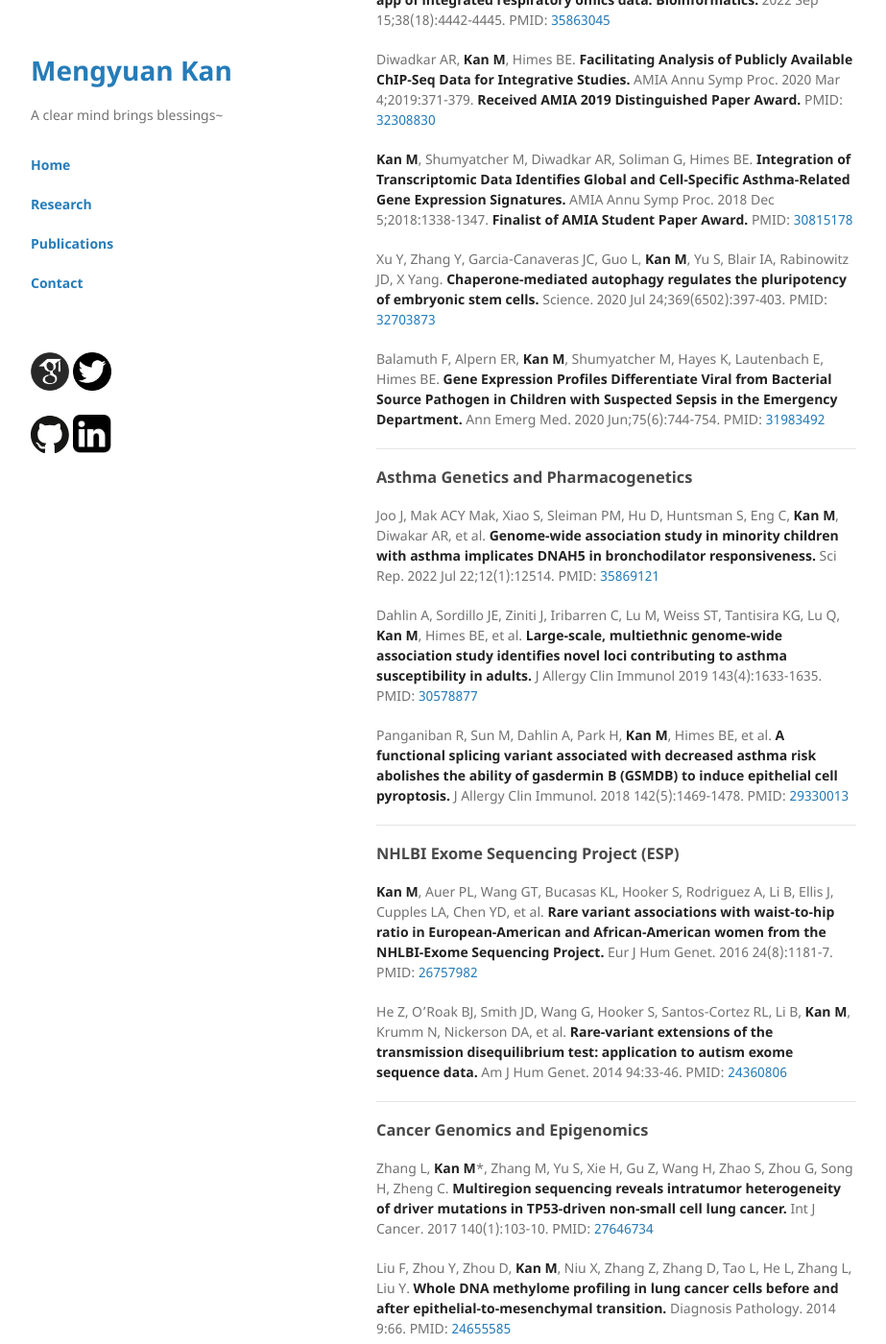
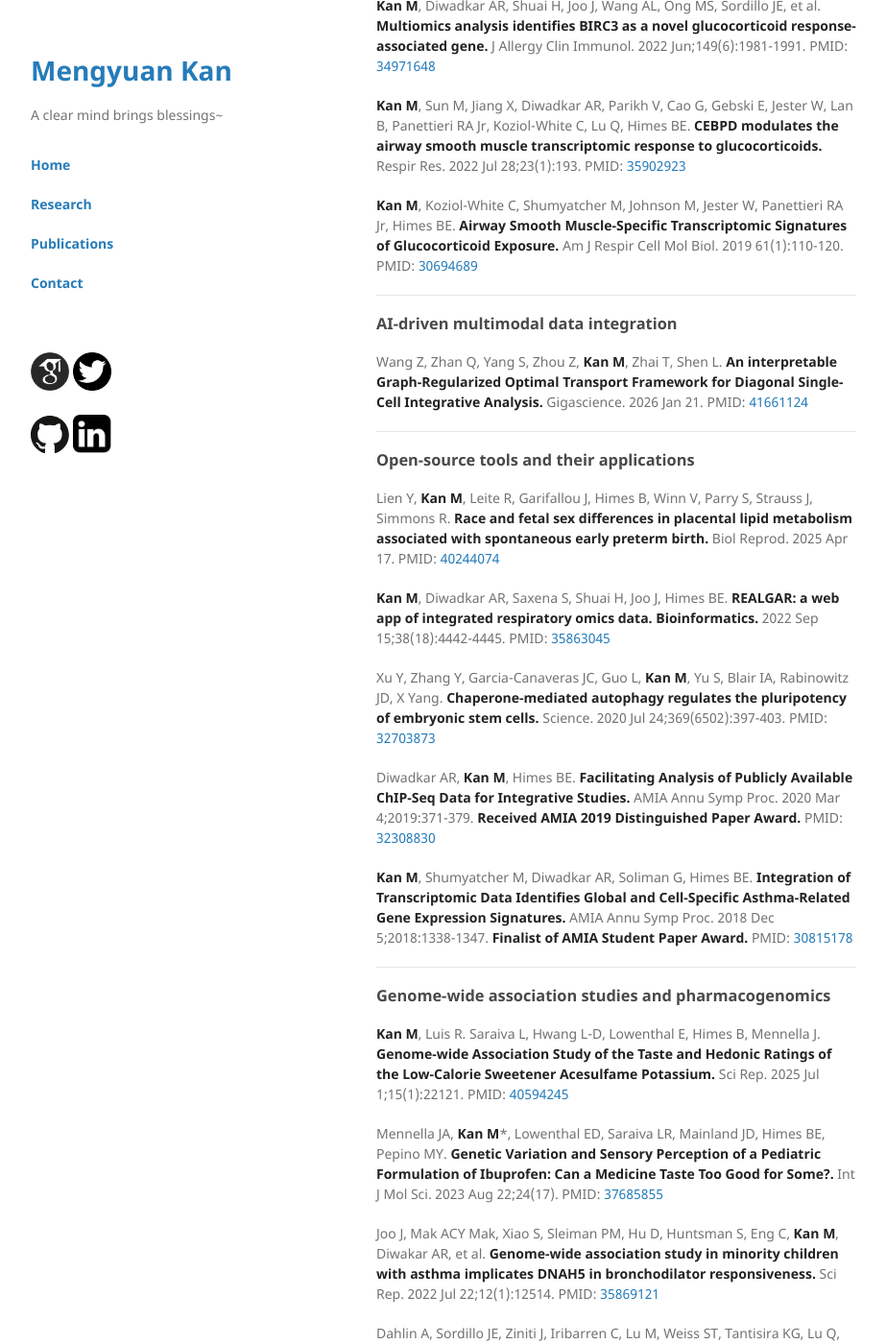
Before and after one commit to mengyuankan/mengyuankan.github.io, a Jekyll site: the page built from publications.md, in a window 1280 px wide and 1400 px high, scrolled down 624 px. Shown: the whole window at 96% size, without its empty margins (178-1101 px from the left). Built offline with Jekyll 4.4.1, drawn with Linux system fonts in a browser that asks for light colours; our own code applies the rules of GitHub Pages for plain Markdown files; some of the changed text lies outside the part shown.

```diff
--- a/publications.md
+++ b/publications.md
@@ -2,14 +2,29 @@
 layout: default
 ---
 
-## Selected Peer-reviewed Publications
-
-You can find the complete list of my published work in [NIH MyBibliography](https://www.ncbi.nlm.nih.gov/sites/myncbi/1NEHhRomJXK5j/bibliography/48466198/public/?sortby=pubDate&sdirection=descending)
+## Publications
+You can find the complete list of my published work in [NIH MyBibliography](https://www.ncbi.nlm.nih.gov/myncbi/1fo9lTxHXFLgrb/bibliography/public/)
 
 
 \* indicates co-first authored papers
 
-### Multiomics Integration
+- [Multiomics integration](#multiomics)
+- [AI-driven multimodal data integration](#multiomics)
+- [Open-source tools and their applications](#publicomics)
+- [Genome-wide association studies and pharmacogenomics](#gwas)
+- [NHLBI Exome Sequencing Project (ESP)](#esp)
+- [Cancer genomics and epigenomics](#cancer)
+- [*De novo* genome sequencing](#denovo)
+- [Genetic and epigenetic association studies](#asso)
+- [Review](#review)
+- [Book Chapter](#book)
+
+## Selected Peer-reviewed Publications
+
+<a id="multiomics"></a>
+### Multiomics integration
+
+Giannini H, **Kan M***, Cosgriff C, Morley M, Miano T, Narayanan N, Ittner C, Turner A, Esperanza M, Erlich M, et al. **Whole blood transcriptomics reveals sepsis mortality-associated changes in neutrophil degranulation.** Am J Respir Cell Mol Biol. 2026 Feb 21. Online ahead of print. PMID: [41738283](https://pubmed.ncbi.nlm.nih.gov/41738283/)
 
 **Kan M**, Diwadkar AR, Shuai H, Joo J, Wang AL, Ong MS, Sordillo JE, et al. **Multiomics analysis identifies BIRC3 as a novel glucocorticoid response-associated gene.** J Allergy Clin Immunol. 2022 Jun;149(6):1981-1991. PMID: [34971648](https://pubmed.ncbi.nlm.nih.gov/34971648/)
 
@@ -19,22 +34,34 @@ You can find the complete list of my published work in [NIH MyBibliography](http
 
 ---
 
+<a id="publicomics"></a>
+### AI-driven multimodal data integration
+
+Wang Z, Zhan Q, Yang S, Zhou Z, **Kan M**, Zhai T, Shen L. **An interpretable Graph-Regularized Optimal Transport Framework for Diagonal Single-Cell Integrative Analysis.** Gigascience. 2026 Jan 21. PMID: [41661124](https://pubmed.ncbi.nlm.nih.gov/41661124/)
+
+---
+
+<a id="publicomics"></a>
 ### Open-source tools and their applications
 
+Lien Y, **Kan M**, Leite R, Garifallou J, Himes B, Winn V, Parry S, Strauss J, Simmons R. **Race and fetal sex differences in placental lipid metabolism associated with spontaneous early preterm birth.** Biol Reprod. 2025 Apr 17. PMID: [40244074](https://pubmed.ncbi.nlm.nih.gov/40244074/)
+
 **Kan M**, Diwadkar AR, Saxena S, Shuai H, Joo J, Himes BE. **REALGAR: a web app of integrated respiratory omics data. Bioinformatics.** 2022 Sep 15;38(18):4442-4445. PMID: [35863045](https://pubmed.ncbi.nlm.nih.gov/35863045/)
+
+Xu Y, Zhang Y, Garcia-Canaveras JC, Guo L, **Kan M**, Yu S, Blair IA, Rabinowitz JD, X Yang. **Chaperone-mediated autophagy regulates the pluripotency of embryonic stem cells.** Science. 2020 Jul 24;369(6502):397-403. PMID: [32703873](https://pubmed.ncbi.nlm.nih.gov/32703873/)
 
 Diwadkar AR, **Kan M**, Himes BE. **Facilitating Analysis of Publicly Available ChIP-Seq Data for Integrative Studies.** AMIA Annu Symp Proc. 2020 Mar 4;2019:371-379. **Received AMIA 2019 Distinguished Paper Award.** PMID: [32308830](https://pubmed.ncbi.nlm.nih.gov/32308830/)
 
 **Kan M**, Shumyatcher M, Diwadkar AR, Soliman G, Himes BE. **Integration of Transcriptomic Data Identifies Global and Cell-Specific Asthma-Related Gene Expression Signatures.** AMIA Annu Symp Proc. 2018 Dec 5;2018:1338-1347. **Finalist of AMIA Student Paper Award.** PMID: [30815178](https://pubmed.ncbi.nlm.nih.gov/30815178/)
 
-
-Xu Y, Zhang Y, Garcia-Canaveras JC, Guo L, **Kan M**, Yu S, Blair IA, Rabinowitz JD, X Yang. **Chaperone-mediated autophagy regulates the pluripotency of embryonic stem cells.** Science. 2020 Jul 24;369(6502):397-403. PMID: [32703873](https://pubmed.ncbi.nlm.nih.gov/32703873/)
-
-Balamuth F, Alpern ER, **Kan M**, Shumyatcher M, Hayes K, Lautenbach E, Himes BE. **Gene Expression Profiles Differentiate Viral from Bacterial Source Pathogen in Children with Suspected Sepsis in the Emergency Department.** Ann Emerg Med. 2020 Jun;75(6):744-754. PMID: [31983492](https://pubmed.ncbi.nlm.nih.gov/31983492/)
-
 ---
 
-### Asthma Genetics and Pharmacogenetics
+<a id="gwas"></a>
+### Genome-wide association studies and pharmacogenomics
+
+**Kan M**, Luis R. Saraiva L, Hwang L-D, Lowenthal E, Himes B, Mennella J. **Genome-wide Association Study of the Taste and Hedonic Ratings of the Low-Calorie Sweetener Acesulfame Potassium.** Sci Rep. 2025 Jul 1;15(1):22121. PMID: [40594245](https://pubmed.ncbi.nlm.nih.gov/40594245/)
+
+Mennella JA, **Kan M***, Lowenthal ED, Saraiva LR, Mainland JD, Himes BE, Pepino MY. **Genetic Variation and Sensory Perception of a Pediatric Formulation of Ibuprofen: Can a Medicine Taste Too Good for Some?.** Int J Mol Sci. 2023 Aug 22;24(17). PMID: [37685855](https://pubmed.ncbi.nlm.nih.gov/37685855/)
 
 Joo J, Mak ACY Mak, Xiao S, Sleiman PM, Hu D, Huntsman S, Eng C, **Kan M**, Diwakar AR, et al. **Genome-wide association study in minority children with asthma implicates DNAH5 in bronchodilator responsiveness.** Sci Rep. 2022 Jul 22;12(1):12514. PMID: [35869121](https://pubmed.ncbi.nlm.nih.gov/35869121/)
 
@@ -44,6 +71,14 @@ Panganiban R, Sun M, Dahlin A, Park H, **Kan M**, Himes BE, et al. **A functiona
 
 ---
 
+<a id="immune"></a>
+### Immune profiling
+
+Espinoza DA, Zrzavy T, Breville G, Thebault S, Marefi A, Mexhitaj I, Yamashita LD, **Kan M**, et al. **Paediatric cerebrospinal fluid immune profiling distinguishes paediatric-onset multiple sclerosis from other paediatric-onset acute neurological disorders.** EBioMedicine. 2026 Jan:123:106088. PMID: [41494243](https://pubmed.ncbi.nlm.nih.gov/41494243/)
+
+---
+
+<a id="esp"></a>
 ### NHLBI Exome Sequencing Project (ESP)
 
 **Kan M**, Auer PL, Wang GT, Bucasas KL, Hooker S, Rodriguez A, Li B, Ellis J, Cupples LA, Chen YD, et al. **Rare variant associations with waist-to-hip ratio in European-American and African-American women from the NHLBI-Exome Sequencing Project.** Eur J Hum Genet. 2016 24(8):1181-7. PMID: [26757982](https://pubmed.ncbi.nlm.nih.gov/26757982/)
@@ -52,7 +87,8 @@ He Z, O'Roak BJ, Smith JD, Wang G, Hooker S, Santos-Cortez RL, Li B, **Kan M**,
 
 ---
 
-### Cancer Genomics and Epigenomics
+<a id="cancer"></a>
+### Cancer genomics and epigenomics
 
 Zhang L, **Kan M***, Zhang M, Yu S, Xie H, Gu Z, Wang H, Zhao S, Zhou G, Song H, Zheng C. **Multiregion sequencing reveals intratumor heterogeneity of driver mutations in TP53-driven non-small cell lung cancer.** Int J Cancer. 2017 140(1):103-10. PMID: [27646734](https://pubmed.ncbi.nlm.nih.gov/27646734/)
 
@@ -60,13 +96,15 @@ Liu F, Zhou Y, Zhou D, **Kan M**, Niu X, Zhang Z, Zhang D, Tao L, He L, Zhang L,
 
 ---
 
+<a id="denovo"></a>
 ### *De novo* genome sequencing
 
 Wu C, Zhang D, **Kan M***, Lv Z, Zhu A, et al. **The draft genome of the large yellow croaker reveals well-developed innate immunity.** Nat Commun. 2014 5:5227. PMID: [25407894](https://pubmed.ncbi.nlm.nih.gov/25407894/)
 
 ---
 
-### Genetic and Epigenetic Association Studies
+<a id="asso"></a>
+### Genetic and epigenetic association studies
 
 Weng X, Zhang H, **Kan M***, Ye J, Liu F, et al. **Leukocyte telomere length is associated with advanced age-related macular degeneration in the Han Chinese population. 2015.** Exp Gerontol 69:36-40. PMID: [25959250](https://pubmed.ncbi.nlm.nih.gov/25959250/)
 
@@ -82,6 +120,7 @@ Zheng Y, **Kan M***, Yu L, Niu X, Zhou D, He L, Lu S, Liu Y. **GPC5 rs2352028 po
 
 ---
 
+<a id="review"></a>
 ### Review
 
 **Kan M**, Himes B. **Insights into Glucocorticoid Responses Derived from Omics Studies.** Pharmacol Ther. 2021 Feb;218:107674. PMID: [32910934](https://pubmed.ncbi.nlm.nih.gov/32910934/)
@@ -91,6 +130,7 @@ Zheng Y, **Kan M***, Yu L, Niu X, Zhou D, He L, Lu S, Liu Y. **GPC5 rs2352028 po
 
 ---
 
+<a id="book"></a>
 ## Book Chapter
 
 **Kan M**, Himes BE. **Genetics and Pharmacogenetics of Asthma.** Precision Therapy in Pulmonary, Critical Care and Sleep Medicine. Gomez JL, Himes BE, Kaminski N (eds). 1st ed. Springer, New York, NY. 2020. Chapter 3: 25-37p.
```
Also changed, not shown: contact.md (+3 -5 lines), index.md (+5 -5 lines), research.md (+35 -15 lines), jekyll-theme-minimal.gemspec, 2 other files.
